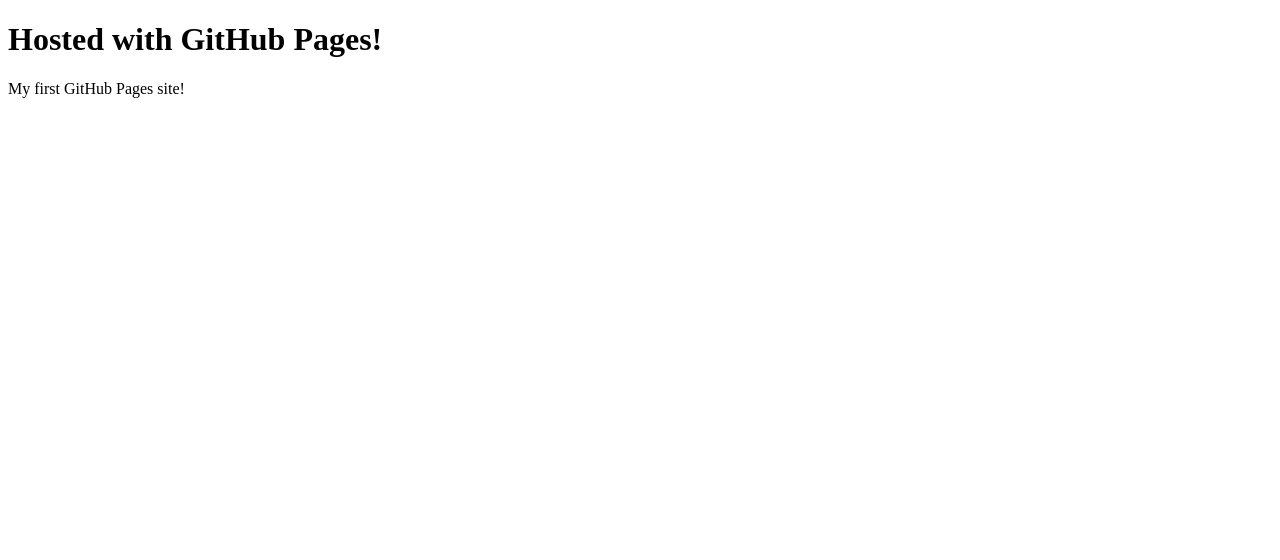
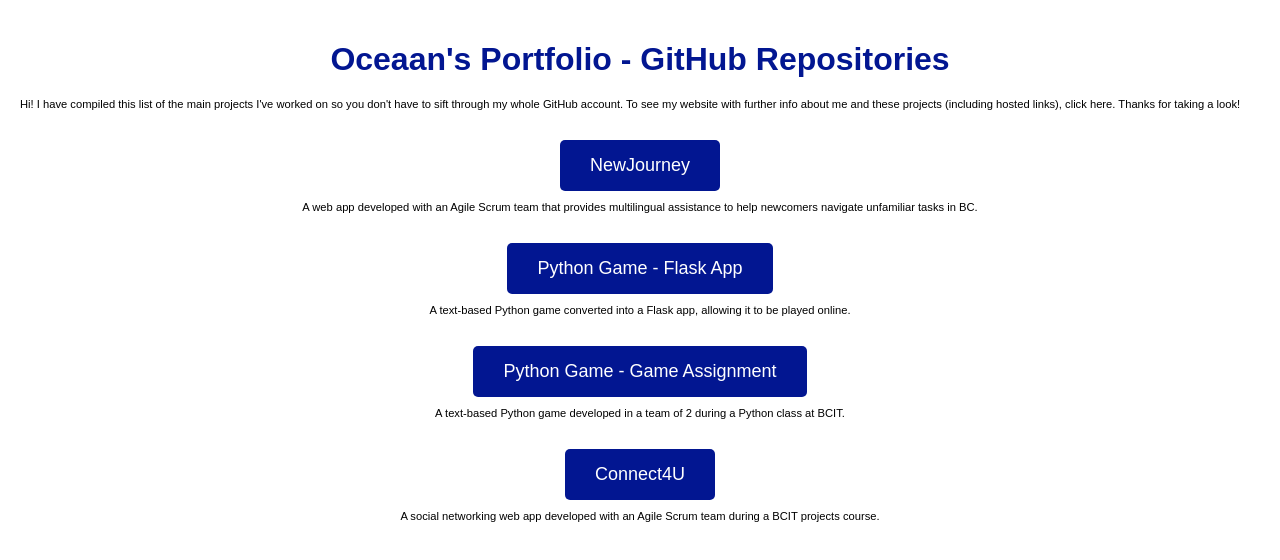
Before and after one commit to oceaan-pendharkar/oceaan-pendharkar.github.io, a plain HTML site: page index.html in a window 1280 px wide. Drawn offline with Linux system fonts and the light colour scheme.

Commit message:
Add content.

```diff
--- a/index.html
+++ b/index.html
@@ -3,15 +3,93 @@
 
 <head>
     <meta charset="UTF-8">
-    <meta http-equiv="X-UA-Compatible" content="IE=edge">
     <meta name="viewport" content="width=device-width, initial-scale=1.0">
-    <title>Hosted with GitHub Pages!</title>
+    <title>Oceaan's GitHub Repositories</title>
+    <style>
+        body {
+            font-family: Arial, sans-serif;
+            margin: 0;
+            padding: 20px;
+        }
+
+        h1 {
+            text-align: center;
+            margin-bottom: 20px;
+            color: #021691;
+        }
+
+        ul {
+            list-style-type: none;
+            padding: 0;
+        }
+
+        li {
+            margin-bottom: 30px;
+        }
+
+        a {
+            display: inline-block;
+            /* padding: 10px 20px; */
+            /* background-color: #76b6c4; */
+            /* color: #fff; */
+            text-decoration: none;
+            transition: background-color 0.3s;
+        }
+
+        a:hover {
+            background-color: #76b6c4;
+        }
+
+        p {
+            margin-top: 10px;
+            font-size: 0.7em;
+        }
+
+        .portfolio-link {
+            text-align: center;
+            margin-top: 30px;
+        }
+
+        .portfolio-link a {
+            padding: 15px 30px;
+            font-size: 18px;
+            background-color: #021691;
+            color: #fff;
+            border-radius: 5px;
+        }
+
+        .portfolio-link a:hover {
+            background-color: #004777;
+        }
+    </style>
 </head>
 
 <body>
-    <h1>Hosted with GitHub Pages!</h1>
-    <p>My first GitHub Pages site!</p>
-
+    <h1>Oceaan's Portfolio - GitHub Repositories</h1>
+    <p>Hi! I have compiled this list of the main projects I've worked on so you don't have to sift through my whole
+        <a>GitHub account</a>. To see my website with further info
+        about me and these projects (including hosted links), click <a>here</a>. Thanks for taking a look!
+    </p>
+    <ul>
+        <li class="portfolio-link">
+            <a href="https://github.com/oceaan-pendharkar/NewJourneyFork" target="_blank">NewJourney</a>
+            <p>A web app developed with an Agile Scrum team that provides multilingual assistance to help newcomers
+                navigate unfamiliar tasks in BC.</p>
+        </li>
+        <li class="portfolio-link">
+            <a href="https://github.com/oceaan-pendharkar/Flask_API" target="_blank">Python Game - Flask App</a>
+            <p>A text-based Python game converted into a Flask app, allowing it to be played online.</p>
+        </li>
+        <li class="portfolio-link">
+            <a href="https://github.com/oceaan-pendharkar/A01253605_A01352270_A4" target="_blank">Python Game - Game
+                Assignment</a>
+            <p>A text-based Python game developed in a team of 2 during a Python class at BCIT.</p>
+        </li>
+        <li class="portfolio-link">
+            <a href="https://github.com/oceaan-pendharkar/1800_202310_DTC-07" target="_blank">Connect4U</a>
+            <p>A social networking web app developed with an Agile Scrum team during a BCIT projects course.</p>
+        </li>
+    </ul>
 </body>
 
 </html>
```
